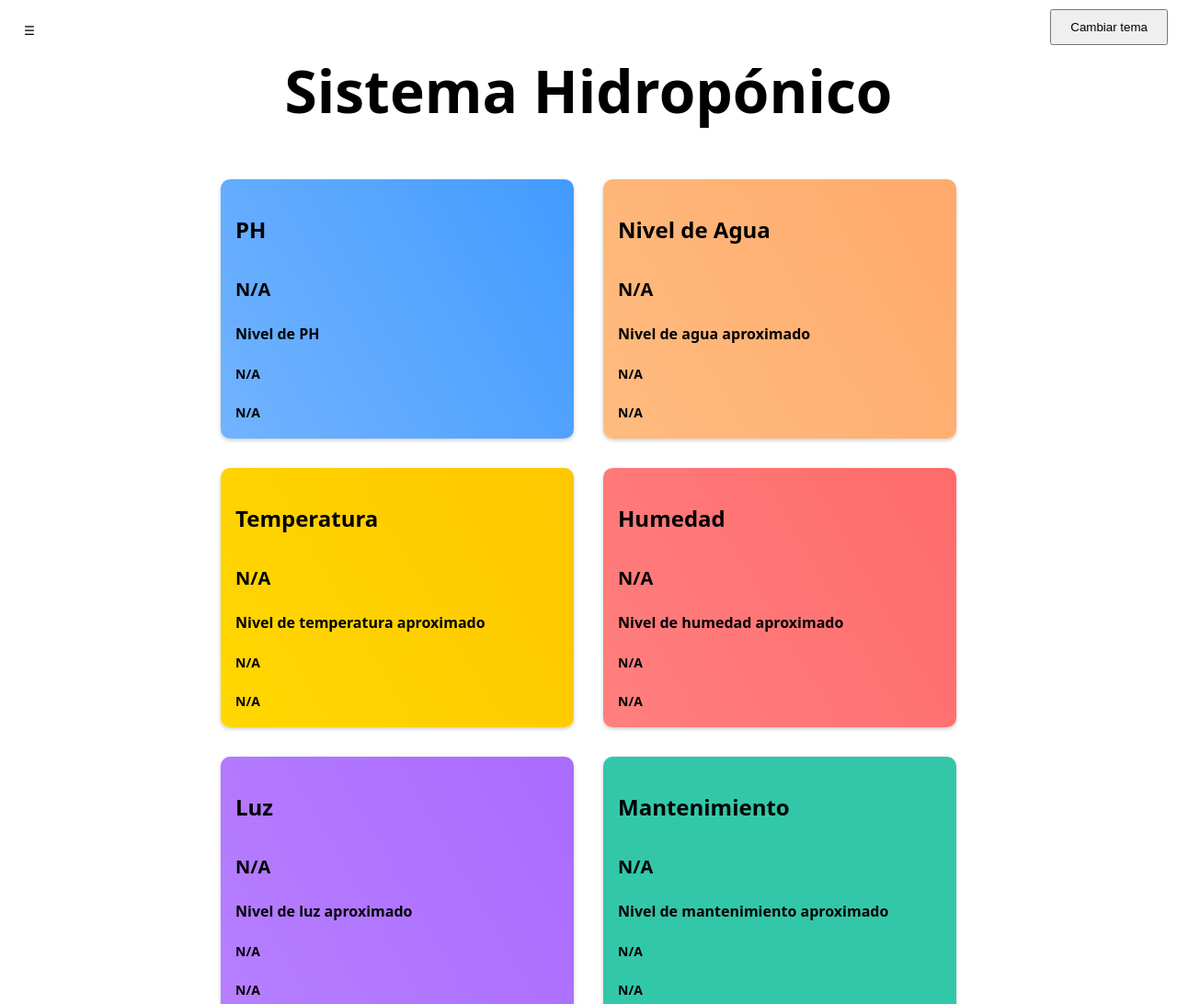
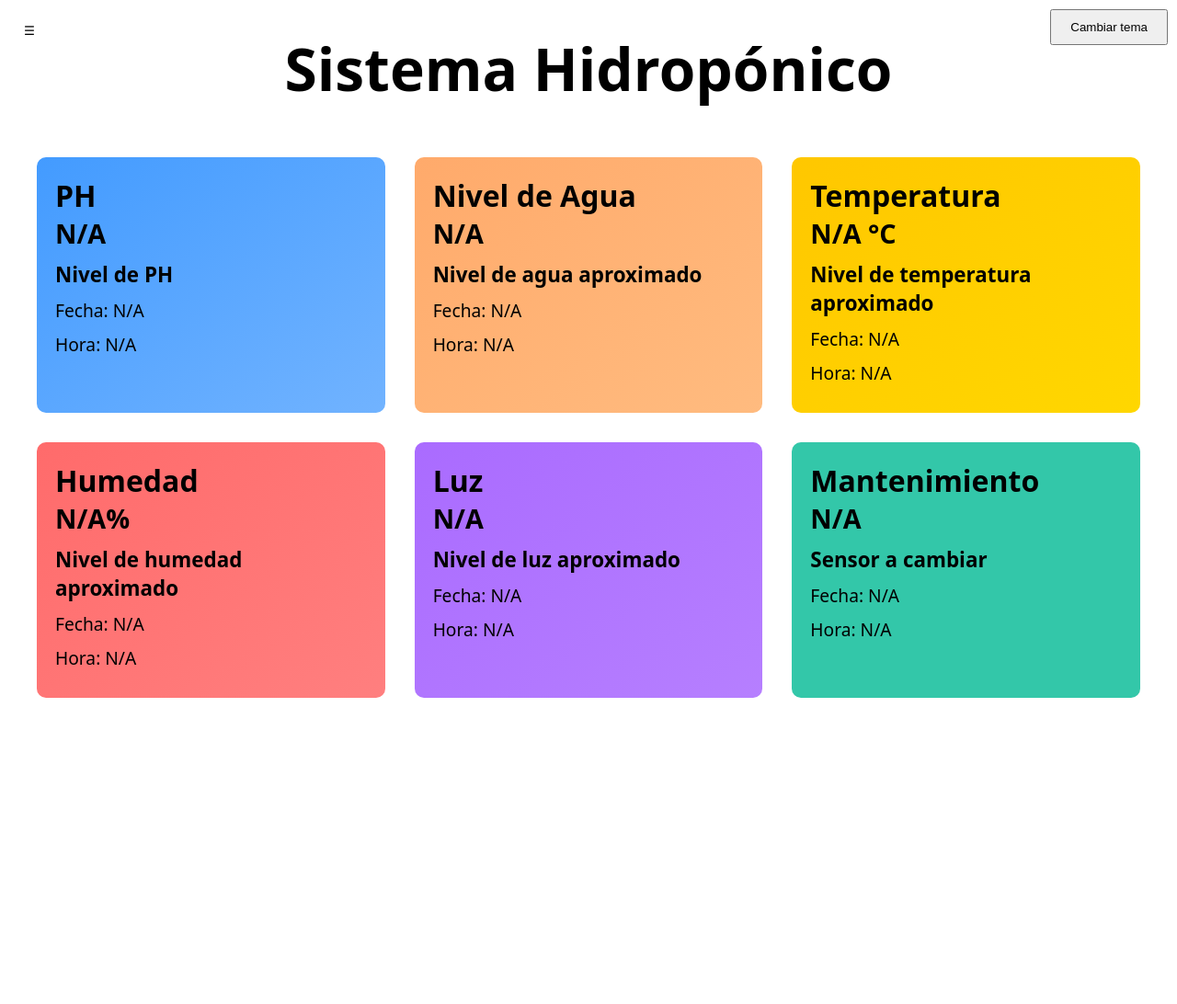
Before and after one commit to LautaroAV/Hidroponia, an Astro site: page / in a window 1280 px wide. Shown: the top 1092 px of the page at 92% size. After the commit the page ends 800 px from the top, so only its background shows below. Built offline with nearby package versions, Linux system fonts and the light colour scheme; Astro itself is replaced by a stand-in of ours; no server answers; the database is empty.

Commit message:
Dashboard cambios

```diff
--- a/src/components/Card.astro
+++ b/src/components/Card.astro
@@ -1,109 +1,98 @@
 ---
-interface Props {
-  bgFirst: string;
-  bgSecond: string;
-  route: string;
-  title: string;
-  subtitle: string;
-  valor: string;
-  fecha: string;
-  hora: string;
-}
-
 const { bgFirst, bgSecond, route, title, subtitle, valor, fecha, hora } = Astro.props;
 ---
 
-<a href={route} class="route">
-  <div
-    class="card-dashboard"
-    style={`background-image: linear-gradient(240deg, ${bgFirst}, ${bgSecond});`}
-  >
-    <h2 class="title">{title}</h2>
-    <div class="value-container">
-      <span class="valor">{valor}</span>
-      <span class="subtitle">{subtitle}</span>
-      <span class="fecha">{fecha}</span>
-      <span class="hora">{hora}</span>
+<div class="card" style={`--bgFirst: ${bgFirst}; --bgSecond: ${bgSecond};`}>
+    <div class="card-content">
+        <a href={route} class="card-link">
+            <div class="card-header">{title}</div>
+            <div class="card-info">{valor}</div>
+            <div class="card-subtitle">{subtitle}</div>
+            <div class="card-data">Fecha: {fecha}</div>
+            <div class="card-data">Hora: {hora}</div>
+        </a>
     </div>
 </div>
-</a>
 
 <style>
-  .route {
-    text-decoration: none !important;
+    .card {
+      display: flex;
+      flex-direction: column;
+      background: linear-gradient(to bottom right, var(--bgFirst), var(--bgSecond));
+      border-radius: 10px;
+      padding: 20px;
+      color: white;
+      text-align: center;
+      transition: transform 0.2s;
     }
 
-  .card-dashboard {
-    display: flex;
-    flex-direction: column;
-    justify-content: space-between;
-    min-width: 280px;
-    height: 250px;
-    border-radius: 10px;
-    border-radius: 10px;
-    box-shadow: var(--md-shadow);
-    padding: 1rem;
-    transition: transform 0.3s ease, box-shadow 0.3s ease;
+    .card:hover {
+      transform: scale(1.05);
     }
 
-  .card-dashboard:hover {
-    transform: scale(1.05);
-    box-shadow: var(--md-shadow-hover);
+    .card-header {
+      font-size: 2rem;
+      font-weight: 700;
     }
 
-  .value-container {
-    height: 80%;
-    display: flex;
-    flex-direction: column;
-    justify-content: space-between;
+    .card-info {
+      font-size: 2rem;
+      font-weight: 700;
     }
 
-  .title {
-    font-size: 1.5rem;
-    font-weight: 700;
-    color: var(--text-color-light);
+    .card-subtitle {
+      font-size: 1.4rem;
+      margin: 10px 0;
+      font-weight: 600;
     }
 
-  .valor {
-    font-size: 1.25rem;
-    font-weight: bold;
-    margin-top: 10px;
-    color: var(--text-color-light);
+    .card-data {
+      font-size: 1.2rem;
+      margin: 10px 0;
+      font-weight: 300;
     }
 
-  .subtitle {
-    font-size: 1rem;
-    font-weight: 700;
-    color: var(--text-color-light);
+    .card-link {
+      color: inherit;
+      text-decoration: none;
     }
 
-  .fecha, .hora {
-    font-size: 0.875rem;
-    font-weight: 600;
-    color: var(--text-color-light);
+    .card-button {
+      margin-top: 20px;
+      padding: 10px 15px;
+      background-color: rgba(255, 255, 255, 0.2);
+      border: none;
+      border-radius: 5px;
+      cursor: pointer;
+      text-transform: uppercase;
     }
 
-  body.dark-mode .title,
-  body.dark-mode .valor,
-  body.dark-mode .subtitle,
-  body.dark-mode .fecha,
-  body.dark-mode .hora {
-    color: var(--text-color-dark);
+    .card-button a {
+      color: white;
+      text-decoration: none;
     }
 
-  :root {
-    --md-shadow: 0 2px 4px rgba(0, 0, 0, 0.2);
-    --md-shadow-hover: 0 4px 20px rgba(0, 0, 0, 0.3);
+    @media (min-aspect-ratio: 9/18.5) {
+      .card {
+        flex-direction: row;
+        text-align: left;
       }
 
-  @media (max-width: 600px) {
-    .card-dashboard {
-      min-width: 100%;
-      padding: 0.5rem;
+      .card-content {
+        flex: 1;
+        margin-right: 20px;
       }
 
-    .title, .valor, .subtitle, .fecha, .hora {
-      font-size: 1rem;
+      .card-info {
+        font-size: 1.8rem;
       }
     }
+
+    body.light-mode .card {
+      color: black;
+    }
+
+    body.dark-mode .card {
+      color: white;
+    }
 </style>
--- a/src/components/LoginStructure.astro
+++ b/src/components/LoginStructure.astro
@@ -1,6 +1,6 @@
 ---
 import Branding from "../components/Branding.astro";
-import Footer from "../components/Footer.astro";
+import FooterLogin from "../components/FooterLogin.astro";
 ---
 
 <section class="bg-neutral-100">
@@ -12,7 +12,7 @@ import Footer from "../components/Footer.astro";
           <slot />
         </div>
       </div>
-      <Footer />
+      <FooterLogin />
     </div>
     <div class="login__background"></div>
   </div>
--- a/src/layouts/Layout.astro
+++ b/src/layouts/Layout.astro
@@ -28,7 +28,6 @@ const { title } = Astro.props;
       const themeToggle = document.getElementById('theme-toggle');
       const body = document.body;
 
-      // Check for saved user preference, if any, on load of the website
       if (localStorage.getItem('theme') === 'dark') {
         body.classList.add('dark-mode');
         body.classList.remove('light-mode');
--- a/src/pages/index.astro
+++ b/src/pages/index.astro
@@ -33,7 +33,7 @@ const mantenimientoData = formatData(mantenimiento);
 <Layout title="Sistema Hidropónico">
   <main>
     <h1 class="titulo">Sistema Hidropónico</h1>
-    <ul role="list" class="link-card-grid">
+    <div class="link-card-grid">
       <Card
         route="/ph"
         bgFirst="#439BFF"
@@ -60,7 +60,7 @@ const mantenimientoData = formatData(mantenimiento);
         bgSecond="#FFD700"
         title="Temperatura"
         subtitle="Nivel de temperatura aproximado"
-        valor={temperaturaData.valor}
+        valor={`${temperaturaData.valor} °C`}
         fecha={temperaturaData.fecha}
         hora={temperaturaData.hora}
       />
@@ -70,7 +70,7 @@ const mantenimientoData = formatData(mantenimiento);
         bgSecond="#FF7F7F"
         title="Humedad"
         subtitle="Nivel de humedad aproximado"
-        valor={humedadData.valor}
+        valor={`${humedadData.valor}%`}
         fecha={humedadData.fecha}
         hora={humedadData.hora}
       />
@@ -89,33 +89,22 @@ const mantenimientoData = formatData(mantenimiento);
         bgFirst="#33c7a9"
         bgSecond="#33c7a9"
         title="Mantenimiento"
-        subtitle="Nivel de mantenimiento aproximado"
+        subtitle="Sensor a cambiar"
         valor={mantenimientoData.valor}
         fecha={mantenimientoData.fecha}
         hora={mantenimientoData.hora}
       />
-    </ul>
+    </div>
   </main>
 </Layout>
 
 <style>
   main {
     margin: auto;
-    padding: 1rem;
-    width: 800px;
-    max-width: calc(100% - 2rem);
-    color: white;
-    font-size: 20px;
-    line-height: 1.6;
-  }
-  .astro-a {
-    position: absolute;
-    top: -32px;
-    left: 50%;
-    transform: translatex(-50%);
-    width: 220px;
-    height: auto;
-    z-index: -1;
+    padding: 0px 0px 0px auto;
+    width: 100%;
+    max-width: 1200px;
+    color: black;
   }
   h1 {
     font-size: 4rem;
@@ -124,45 +113,78 @@ const mantenimientoData = formatData(mantenimiento);
     text-align: center;
     margin-bottom: 1em;
   }
-  .text-gradient {
-    background-image: var(--accent-gradient);
-    -webkit-background-clip: text;
-    -webkit-text-fill-color: transparent);
-    background-size: 400%;
-    background-position: 0%;
+  .link-card-grid {
+    display: grid;
+    grid-template-columns: repeat(3, 1fr);
+    gap: 2rem;
+    padding: 0;
+    list-style: none;
   }
-  .instructions {
-    margin-bottom: 2rem;
-    border: 1px solid rgba(var(--accent-light), 25%);
-    background: linear-gradient(rgba(var(--accent-dark), 66%), rgba(var(--accent-dark), 33%));
-    padding: 1.5rem;
-    border-radius: 8px;
+  @media (max-width: 1200px) {
+    .link-card-grid {
+      grid-template-columns: repeat(2, 1fr);
+    }
   }
-  .instructions code {
-    font-size: 0.8em;
-    font-weight: bold;
-    background: rgba(var(--accent-light), 12%);
-    color: rgb(var(--accent-light));
-    border-radius: 4px;
-    padding: 0.3em 0.4em;
+  @media (max-width: 768px) {
+    .link-card-grid {
+      grid-template-columns: 1fr;
+    }
   }
-  .instructions strong {
-    color: rgb(var(--accent-light));
+  .card-dashboard {
+    display: flex;
+    flex-direction: column;
+    justify-content: space-between;
+    width: 100%;
+    max-width: 400px;
+    height: 250px;
+    border-radius: 10px;
+    box-shadow: var(--md-shadow);
+    padding: 1rem;
+    transition: transform 0.3s ease, box-shadow 0.3s ease;
+    margin: 1rem auto;
   }
-  .link-card-grid {
-	display: grid;
-	grid-template-columns: repeat(auto-fill, minmax(300px, 1fr)); /* Ajusta el ancho mínimo y máximo */
-	gap: 2rem;
-	padding: 0;
-}
-  /* Estilos para cambiar el color del h1 según el tema */
+  .card-dashboard:hover {
+    transform: scale(1.05);
+    box-shadow: var(--md-shadow-hover);
+  }
+  .value-container {
+    display: flex;
+    flex-direction: column;
+    margin-top: auto;
+    margin-bottom: auto;
+  }
+  .title {
+    font-size: 2rem;
+    font-weight: 700;
+    margin-bottom: 0.5rem;
+    margin-top: 0;
+  }
+  .valor {
+    font-size: 1.8rem;
+    font-weight: 700;
+  }
+  .subtitle {
+    font-size: 1.2rem;
+    font-weight: 700;
+  }
+  .footer {
+    margin-top: auto;
+    display: flex;
+    flex-direction: column;
+  }
+  .fecha,
+  .hora {
+    font-size: 1rem;
+    font-weight: 700;
+  }
+
   h1.titulo {
     transition: color 0.3s;
   }
   body.light-mode h1.titulo {
-    color: black; /* Color para el tema claro */
+    color: black;
   }
   body.dark-mode h1.titulo {
-    color: white; /* Color para el tema oscuro */
+    color: white;
   }
 </style>
```
Also changed, not shown: src/components/FooterLogin.astro (renamed from src/components/Footer.astro). Lines whose indentation alone changed are shown as unchanged.
